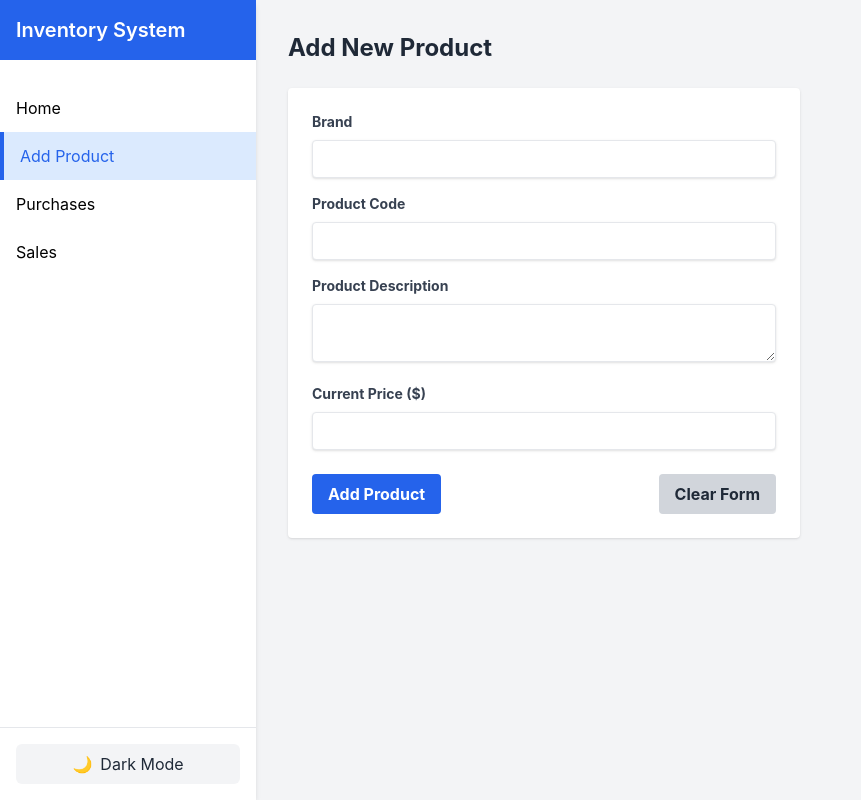
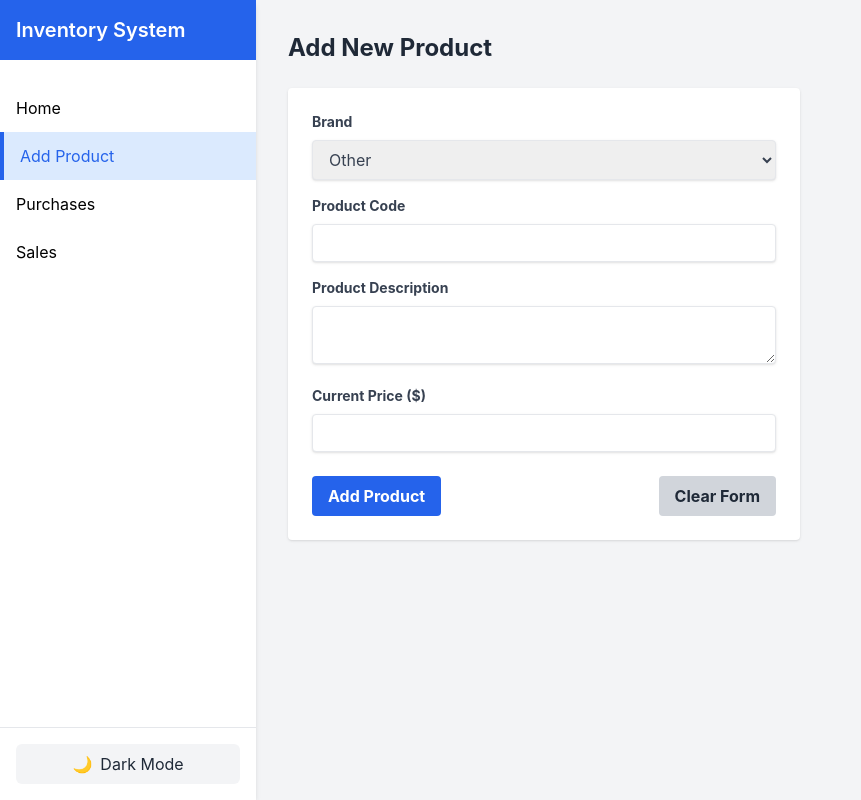
Before and after one commit to MarioAderman/inventory-system-ms, a React (Create React App) app in the folder frontend/: page /add-product in a window 1280 px wide. Shown: the whole page, without its empty margins (0-861 px from the left). Built offline with nearby package versions, Linux system fonts and the light colour scheme.

Commit message:
Added brand column to the database and modified backend to post it in products list. AddProduct file edited but wrong logic.

```diff
--- a/frontend/src/pages/AddProduct.js
+++ b/frontend/src/pages/AddProduct.js
@@ -11,13 +11,35 @@ function AddProduct() {
     current_price: ''
   });
 
+  const [isCustomBrand, setIsCustomBrand] = useState(false);
+  const [customBrand, setCustomBrand] = useState("");
   const [message, setMessage] = useState({ text: '', type: '' });
+
+  const brandOptions = ["MiniGT", "AutoWorld", "Johnny Lightning", "Greenlight", "Tarmac", "Inno", "Other"];
 
   const handleChange = (e) => {
     const { name, value } = e.target;
+
+    if (name === "brand") {
+      setIsCustomBrand(value === "Other");
+      setFormData(prev => ({
+        ...prev,
+        brand: value === "Other" ? "" : value // Reset brand if "Other" is chosen
+      }));
+      setCustomBrand(""); // Reset custom brand input when dropdown changes
+    } else {
+      setFormData(prev => ({
+        ...prev,
+        [name]: value
+      }));
+    }
+  };
+
+  const handleCustomBrandChange = (e) => {
+    setCustomBrand(e.target.value);
     setFormData(prev => ({
       ...prev,
-      [name]: value
+      brand: e.target.value // Ensure formData.brand is updated correctly
     }));
   };
 
@@ -32,6 +54,7 @@ function AddProduct() {
       };
 
       await addProduct(productData);
+      console.log(productData)
       setMessage({ text: 'Product added successfully!', type: 'success' });
       setFormData({ product_code: '', brand: '', description: '', current_price: '' });
     } catch (err) {
@@ -62,15 +85,31 @@ function AddProduct() {
               <label className="block text-gray-700 dark:text-gray-300 text-sm font-bold mb-2" htmlFor="brand">
                 Brand
               </label>
-              <input
+              <select
                 id="brand"
-                type="text"
                 name="brand"
-                value={formData.brand}
+                value={formData.brand || "Other"}
                 onChange={handleChange}
-                className="shadow appearance-none border rounded w-full py-2 px-3 text-gray-700 dark:text-gray-300 dark:bg-gray-700 leading-tight focus:outline-none focus:shadow-outline"
+                className="shadow border rounded w-full py-2 px-3 text-gray-700 dark:text-gray-300 dark:bg-gray-700 leading-tight focus:outline-none focus:shadow-outline"
                 required
-              />
+              >
+                <option value="">Select a Brand</option>
+                {brandOptions.map((brand) => (
+                  <option key={brand} value={brand}>{brand}</option>
+                ))}
+              </select>
+              {/* Input field for custom brand */}
+              {isCustomBrand && (
+                <input
+                  type="text"
+                  name="customBrand"
+                  placeholder="Enter custom brand"
+                  value={customBrand}
+                  onChange={handleCustomBrandChange}
+                  className="mt-2 shadow border rounded w-full py-2 px-3 text-gray-700 dark:text-gray-300 dark:bg-gray-700 leading-tight focus:outline-none focus:shadow-outline"
+                  required
+                />
+              )}
             </div>
 
             <div className="mb-4">
@@ -109,7 +148,8 @@ function AddProduct() {
               <input
                 id="current_price"
                 type="number"
-                step="0.01"
+                step="1"
+                min="0"
                 name="current_price"
                 value={formData.current_price}
                 onChange={handleChange}
```
Also changed, not shown: 1 other file (tests, documents, lock files or other folders).
